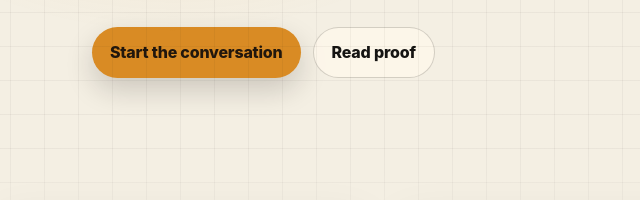
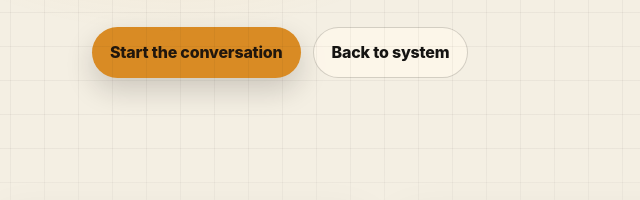
Before and after one commit to peacockesq/apiary-foundry-site, a plain HTML site: page case-studies/index.html in a window 1280 px wide. Shown: the part 430-630 px from the top of the page, 58-698 px from the left. Drawn offline with Linux system fonts and the light colour scheme.

Commit message:
fix: remove dead self CTAs

```diff
--- a/case-studies/index.html
+++ b/case-studies/index.html
@@ -37,7 +37,7 @@
       <h1>Case Studies</h1>
       <p class="page-deck">Growth stories without the victory-lap nonsense.</p>
       <p class="lede page-lede">Representative examples from the work that changed the economics. Some names are withheld because the numbers matter more than the logo.</p>
-      <div class="hero-actions"><a class="button amber" href="/work-with-us/">Start the conversation</a><a class="ghost" href="/case-studies/">Read proof</a></div>
+      <div class="hero-actions"><a class="button amber" href="/work-with-us/">Start the conversation</a><a class="ghost" href="/">Back to system</a></div>
     </header>
     <section class="container page-grid">
       <article class="panel page-section"><h2>Financial publisher paid media scale-up</h2><ul><li>Category: financial publishing / consumer affiliate revenue</li><li>Channels: Google Ads, Microsoft Ads, Meta, X</li><li>Rebuilt acquisition around intent, margin, revenue measurement, and feedback loops</li><li>Managed more than $24M in lifetime paid media spend</li><li>Generated eight-figure revenue and multiple millions in profit</li><li>Maintained 43 consecutive profitable paid-search months</li><li>Scaled paid social from zero to more than $1M per month and drove 11,000+ net-new sales</li></ul></article><article class="panel page-section"><h2>Mortgage lead-gen turnaround</h2><ul><li>Category: mortgage lead generation</li><li>Rebuilt tracking, account structure, and optimization from the signal layer up</li><li>Produced 30+ consecutive profitable months</li><li>Maintained consistent profit margins around 40%</li><li>Reached peak monthly profit as high as a quarter million dollars</li></ul></article><article class="panel page-section"><h2>VA loan growth build</h2><ul><li>Category: mortgage / VA loans / forward lending</li><li>Covered paid search, affiliate exploration, organic growth, landing pages, email follow-up, call-center coordination, dialer cadence, speed-to-lead, CRM operations, and regulated lending messaging</li><li>Built the go-to-market machinery for a new lending push inside a larger organization</li></ul></article>
```
Also changed, not shown: work-with-us/index.html (+2 -2 lines).
